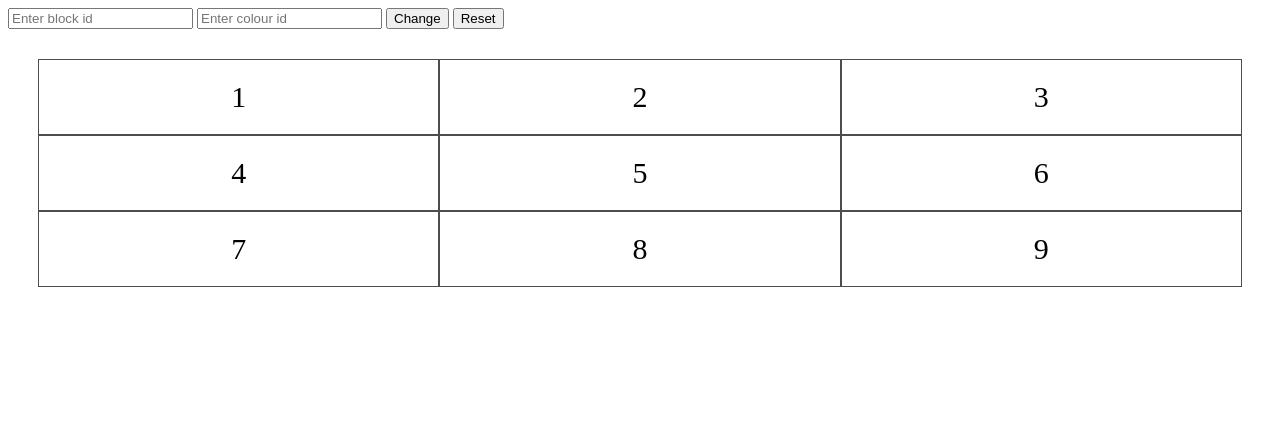
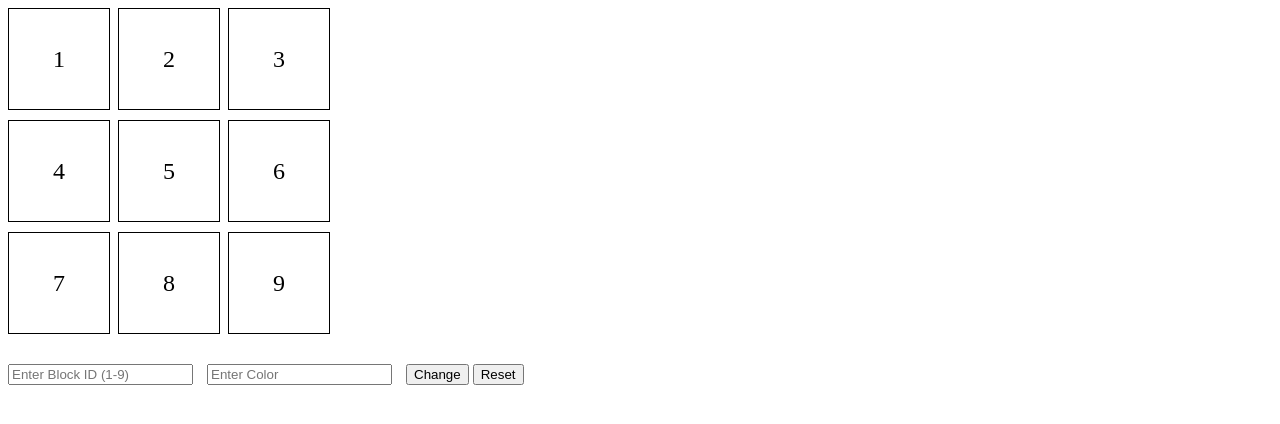
Before and after one commit to acciojob/Replit-Asian-Paints-sourabh-bansotiya, a website: page main.html in a window 1280 px wide. Both pictures are taken after a click on the button "Change". Drawn offline with Linux system fonts and the light colour scheme.

Commit message:
created a submission

```diff
--- a/main.html
+++ b/main.html
@@ -9,24 +9,22 @@
 <body>
 	<!-- the entire body must be written by student -->
 
-    <input type="text" placeholder="Enter block id" id="block_id">
-    <input type="text" placeholder="Enter colour id" id="colour_id">
+    <div class="grid-container">
+        <div id="1" class="grid-item">1</div>
+        <div id="2" class="grid-item">2</div>
+        <div id="3" class="grid-item">3</div>
+        <div id="4" class="grid-item">4</div>
+        <div id="5" class="grid-item">5</div>
+        <div id="6" class="grid-item">6</div>
+        <div id="7" class="grid-item">7</div>
+        <div id="8" class="grid-item">8</div>
+        <div id="9" class="grid-item">9</div>
+    </div>
 
+    <input type="text" id="block_id" placeholder="Enter Block ID (1-9)">
+    <input type="text" id="colour_id" placeholder="Enter Color">
     <button id="change_button">Change</button>
     <button id="reset_button">Reset</button>
-
-    <div class="grid-container">
-        <div class="grid-item" id="1">1</div>
-        <div class="grid-item" id="2">2</div>
-        <div class="grid-item" id="3">3</div>
-        <div class="grid-item" id="4">4</div>
-        <div class="grid-item" id="5">5</div>
-        <div class="grid-item" id="6">6</div>
-        <div class="grid-item" id="7">7</div>
-        <div class="grid-item" id="8">8</div>
-        <div class="grid-item" id="9">9</div>
-    </div>
-
 
     <script type="text/javascript" src="./script.js">
 </script>
--- a/script.js
+++ b/script.js
@@ -1,38 +1,38 @@
 //your JS code here. If required.
-const reset = document.getElementById("reset_button");
-const change = document.getElementById("change_button");
+document.addEventListener("DOMContentLoaded", function () {
+    const gridItems = document.querySelectorAll('.grid-item');
+    const blockIdInput = document.getElementById('block_id');
+    const colorIdInput = document.getElementById('colour_id');
+    const changeButton = document.getElementById('change_button');
+    const resetButton = document.getElementById('reset_button');
 
-reset.addEventListener("click", resetGrid);
-change.addEventListener("click", changeColor);
+    // Function to change the color of a specific grid item
+    function changeColor(blockId, color) {
+        const targetBlock = document.getElementById(blockId);
+        if (targetBlock) {
+            targetBlock.style.backgroundColor = color;
+        }
+    }
 
-function resetGrid() {
-  for (let i = 1; i <= 9; i++) {
-    const gridItem = document.getElementById(`${i}`);
-    gridItem.style.backgroundColor = "transparent";
-   // console.log(gridItem);
-  }
-}
+    // Function to reset all grid item colors to transparent
+    function resetGrid() {
+        gridItems.forEach(item => {
+            item.style.backgroundColor = 'transparent';
+        });
+    }
 
-function changeColor() {
-  const blockId = document.getElementById("block_id");
-  const colorId = document.getElementById("colour_id");
+    // Event listener for the Change Color button
+    changeButton.addEventListener('click', function () {
+        const blockId = blockIdInput.value;
+        const color = colorIdInput.value;
+        changeColor(blockId, color);
+        // Reset the input fields
+        blockIdInput.value = '';
+        colorIdInput.value = '';
+    });
 
-  if (!blockId.value) {
-    alert("Please enter block id");
-  }
-  if (!colorId.value) {
-    alert("Please enter colour id");
-  }
-  if (blockId.value>=9) {
-    alert("Invalid block Id");
-  }
-
-  resetGrid();
-  console.log(blockId.value)
-  const gridItem = document.getElementById(`${blockId.value}`);
-  gridItem.style.backgroundColor = colorId.value;
-
-  blockId.value = "";
-  colorId.value = "";
-}
+    // Event listener for the Reset button
+    resetButton.addEventListener('click', function () {
+        resetGrid();
+    });
 });
--- a/styles.css
+++ b/styles.css
@@ -2,15 +2,27 @@
 
 .grid-container {
     display: grid;
-    margin: 20px;
-    grid-template-columns: auto auto auto;
-    padding: 10px;
-  }
+    grid-template-columns: repeat(3, 100px);
+    grid-gap: 10px;
+    margin-bottom: 20px;
+}
 
-  .grid-item {
-    background-color: transparent;
-    border: 1px solid rgba(0, 0, 0, 0.698);
-    padding: 20px;
-    font-size: 30px;
-    text-align: center;
-  }
+.grid-item {
+    width: 100px;
+    height: 100px;
+    border: 1px solid black;
+    display: flex;
+    align-items: center;
+    justify-content: center;
+    font-size: 24px;
+}
+
+#block_id,
+#colour_id {
+    margin-right: 10px;
+}
+
+#change_button,
+#reset_button {
+    margin-top: 10px;
+}
```
